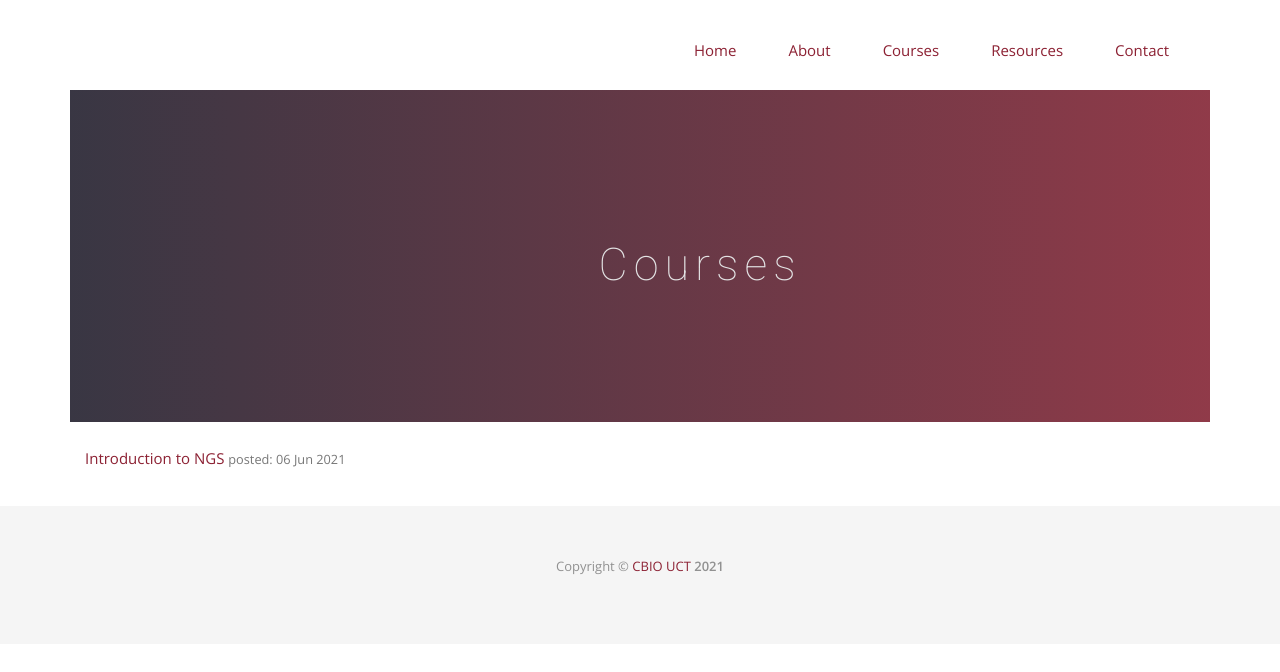
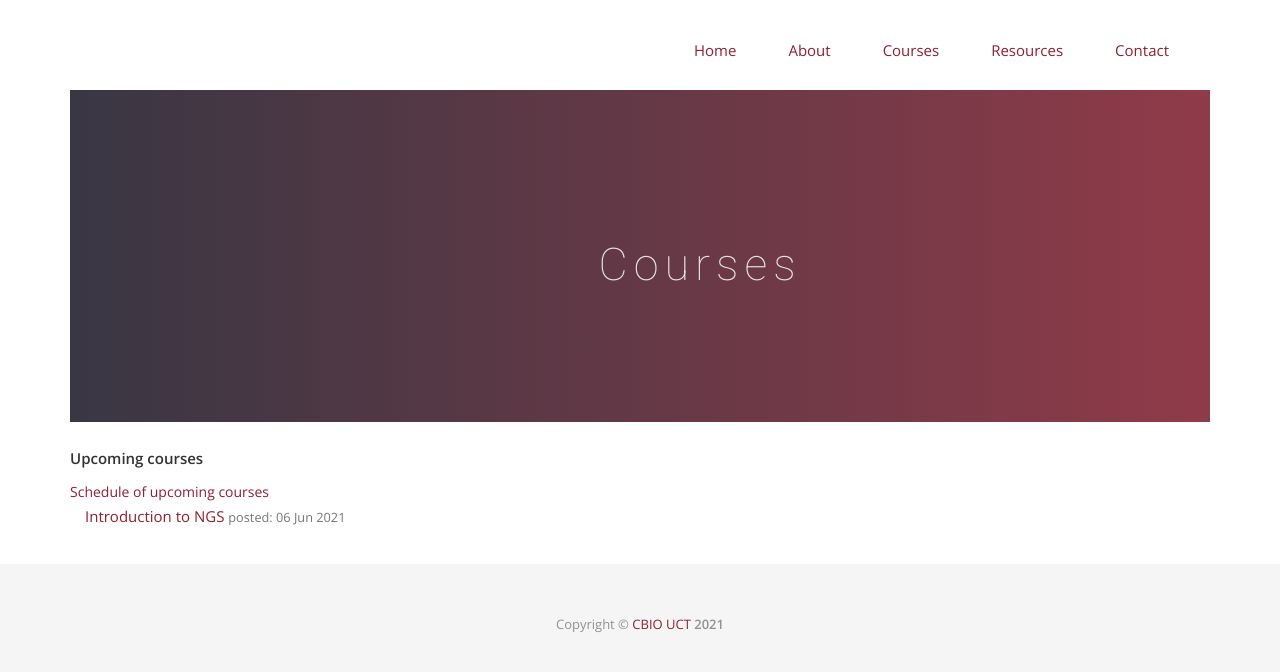
Before and after one commit to pmaturure3/ngsacad, a Jekyll site: the page built from courses.html, in a window 1280 px wide. Shown: the top 672 px of the page. Built offline with Jekyll 4.4.1, drawn with Linux system fonts in a browser that asks for light colours; nearby versions of some CDN libraries; some web fonts are replaced; comment, search, counter and statistics services are not loaded.

Commit message:
added title on courses

```diff
--- a/courses.html
+++ b/courses.html
@@ -12,14 +12,21 @@ permalink: /courses/
   <!-- contact form start -->
 
 
+  <div class="row ">
 
+
+    <p> <strong>Upcoming courses </strong></p>
+    <a href="{{ site.baseurl }}/courses">Schedule of upcoming
+      courses</a>
+  </div>
 
 
 
   <ul>
     {% for post in site.posts %}
     <li>
-        <p><a href="{{ site.baseurl }}{{ post.url }}">{{ post.title }}</a> <small class="text-muted">posted: {{ post.date |
+      <p><a href="{{ site.baseurl }}{{ post.url }}">{{ post.title }}</a> <small class="text-muted">posted: {{ post.date
+          |
           date_to_string}} </small>
       </p>
     </li>
```
Lines whose indentation alone changed are shown as unchanged.
